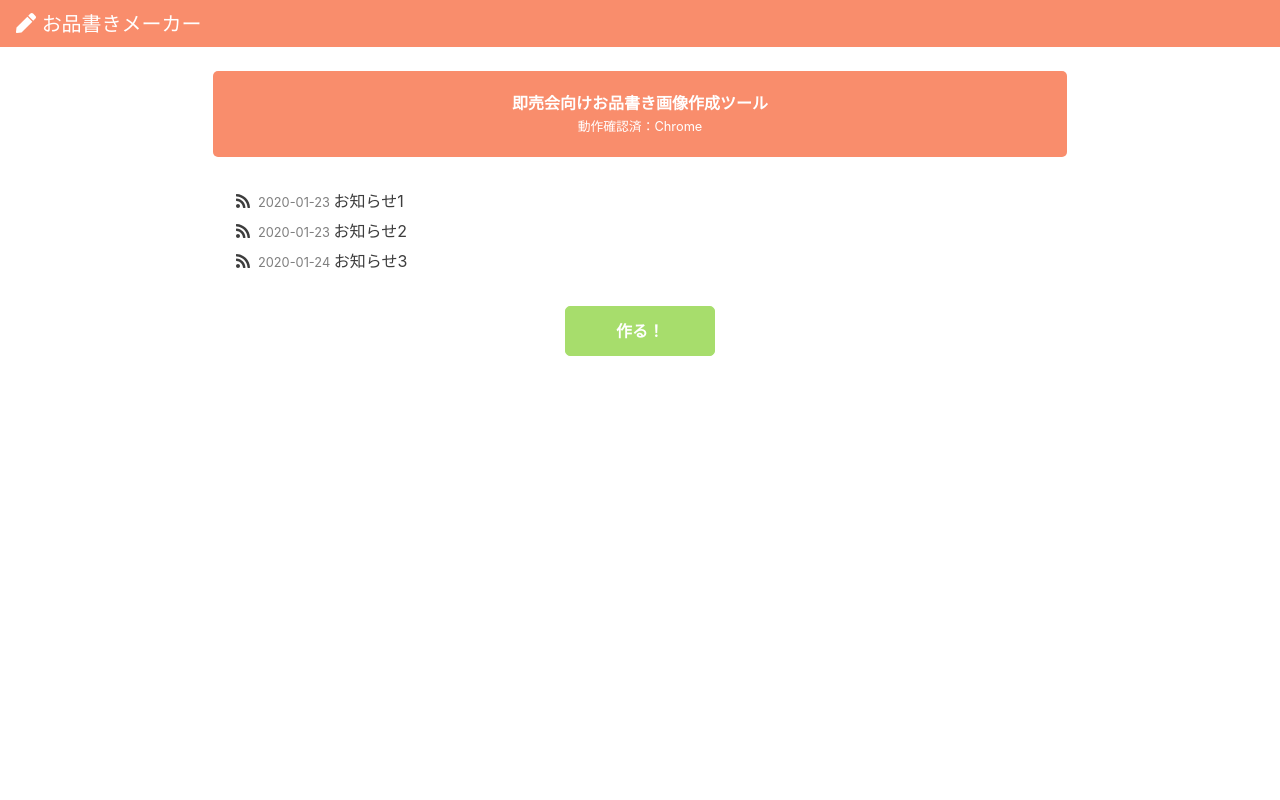
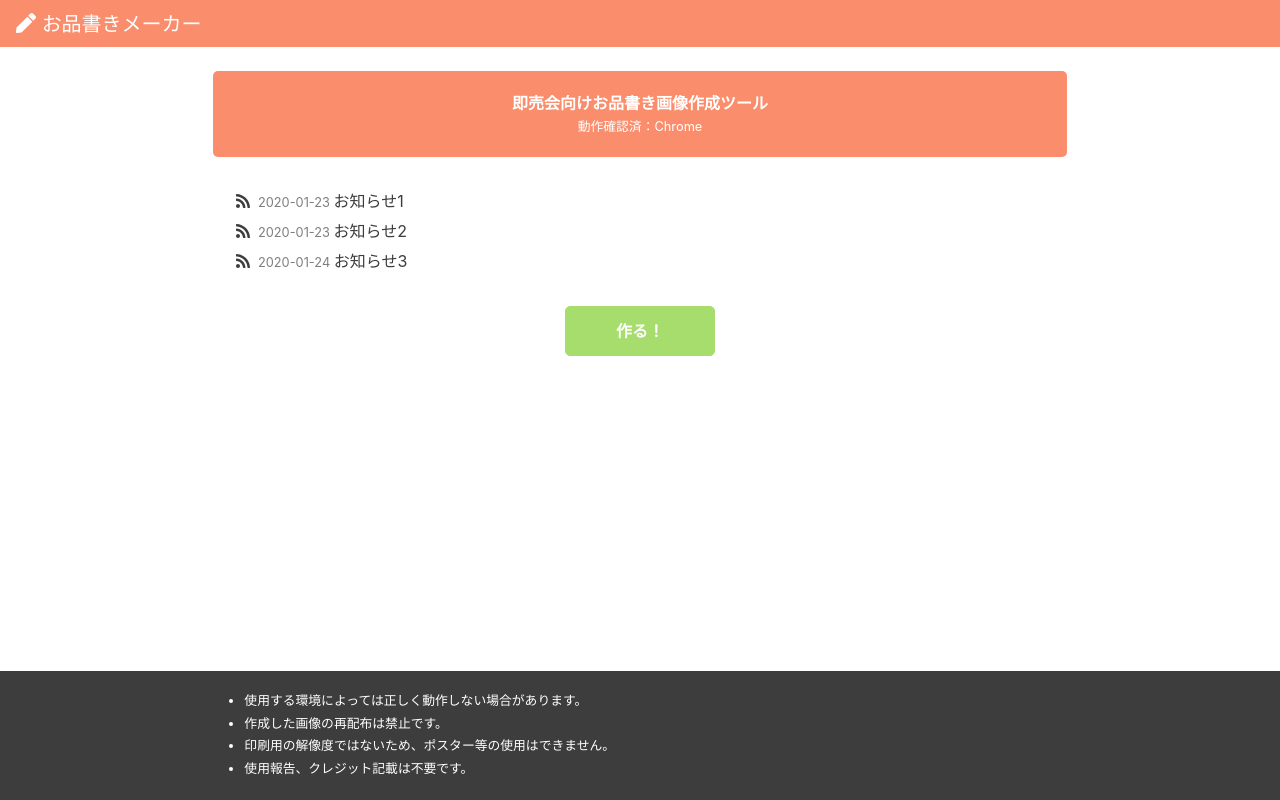
Before and after one commit to kyoruni/oshinagaki, a Vue app: page / in a window 1280 px wide. Built offline with nearby package versions, Linux system fonts and the light colour scheme.

Commit message:
:wrench: 注意書き作成

```diff
--- a/src/views/Home.vue
+++ b/src/views/Home.vue
@@ -20,6 +20,15 @@
       <button class="making--button p-3">
         作る！
       </button>
+    </div>
+    <!-- 注意書き -->
+    <div class="notes fixed-bottom p-4">
+      <ul class="mx-auto col-8">
+        <li>使用する環境によっては正しく動作しない場合があります。</li>
+        <li>作成した画像の再配布は禁止です。</li>
+        <li>印刷用の解像度ではないため、ポスター等の使用はできません。</li>
+        <li>使用報告、クレジット記載は不要です。</li>
+      </ul>
     </div>
   </div>
 </template>
@@ -72,4 +81,20 @@ export default {
     }
   }
 }
+
+.notes {
+  background: #3d3d3d;
+  color: #fff;
+}
+
+ul {
+  font-size: 0.8rem;
+}
+
+li {
+  margin-bottom: 10px;
+  &:last-child {
+    margin-bottom: 0;
+  }
+}
 </style>
```
